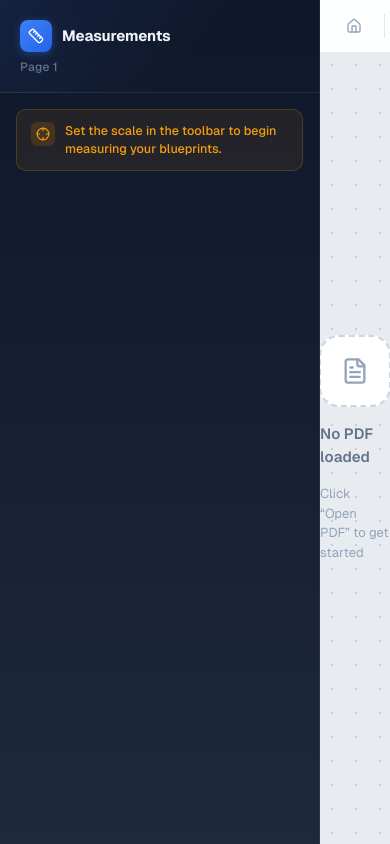
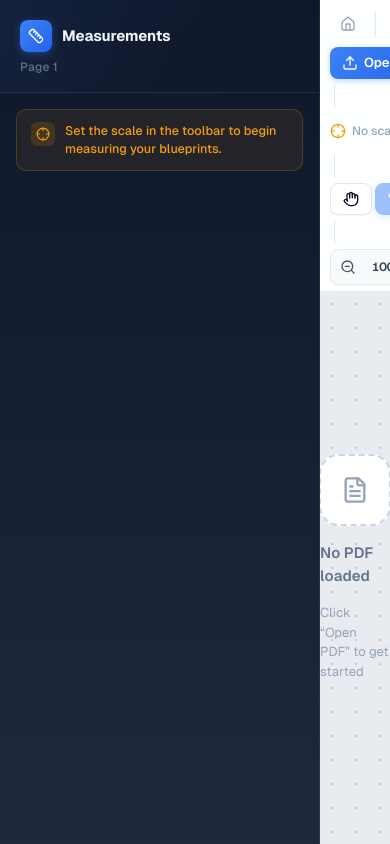
Before and after one commit to waterjetcad/pdf-scale, a Next.js app: page /workspace in a window 390 px wide. Built offline with nearby package versions, Linux system fonts and the light colour scheme.

Commit message:
fix: make toolbar fully responsive with wrap layout and compact buttons

```diff
--- a/src/app/globals.css
+++ b/src/app/globals.css
@@ -336,32 +336,15 @@ body {
 .pdf-toolbar-inner {
   display: flex;
   align-items: center;
-  gap: 6px;
-  padding: 8px 16px;
-  overflow-x: auto;
-  overflow-y: hidden;
-  flex-wrap: nowrap;
-  scrollbar-width: thin;
-  scrollbar-color: rgba(0,0,0,0.15) transparent;
-}
-
-.pdf-toolbar-inner::-webkit-scrollbar {
-  height: 3px;
-}
-
-.pdf-toolbar-inner::-webkit-scrollbar-track {
-  background: transparent;
-}
-
-.pdf-toolbar-inner::-webkit-scrollbar-thumb {
-  background: rgba(0,0,0,0.12);
-  border-radius: 10px;
+  gap: 5px;
+  padding: 6px 10px;
+  flex-wrap: wrap;
 }
 
 .toolbar-section {
   display: flex;
   align-items: center;
-  gap: 4px;
+  gap: 3px;
   flex-shrink: 0;
 }
 
@@ -379,7 +362,7 @@ body {
   width: 1px;
   height: 24px;
   background: #e2e8f0;
-  margin: 0 6px;
+  margin: 0 4px;
   flex-shrink: 0;
 }
 
@@ -387,8 +370,8 @@ body {
 .upload-btn {
   display: inline-flex;
   align-items: center;
-  gap: 8px;
-  padding: 7px 14px;
+  gap: 6px;
+  padding: 6px 12px;
   background: linear-gradient(135deg, #3b82f6, #2563eb);
   color: white;
   border: none;
@@ -422,7 +405,7 @@ body {
   font-size: 12px;
   font-weight: 500;
   color: #3b82f6;
-  max-width: 180px;
+  max-width: 140px;
   overflow: hidden;
   text-overflow: ellipsis;
   white-space: nowrap;
@@ -1157,13 +1140,13 @@ body {
 .export-btn {
   display: inline-flex;
   align-items: center;
-  gap: 6px;
-  padding: 7px 14px;
+  gap: 5px;
+  padding: 6px 12px;
   background: linear-gradient(135deg, #10b981, #059669);
   color: white;
   border: none;
   border-radius: 8px;
-  font-size: 13px;
+  font-size: 12px;
   font-weight: 600;
   cursor: pointer;
   transition: all 0.2s ease;
@@ -2189,13 +2172,13 @@ body {
 .quote-toolbar-btn {
   display: inline-flex;
   align-items: center;
-  gap: 6px;
-  padding: 7px 14px;
+  gap: 5px;
+  padding: 6px 12px;
   background: linear-gradient(135deg, #f59e0b, #d97706);
   color: white;
   border: none;
   border-radius: 8px;
-  font-size: 13px;
+  font-size: 12px;
   font-weight: 600;
   cursor: pointer;
   transition: all 0.2s ease;
```
